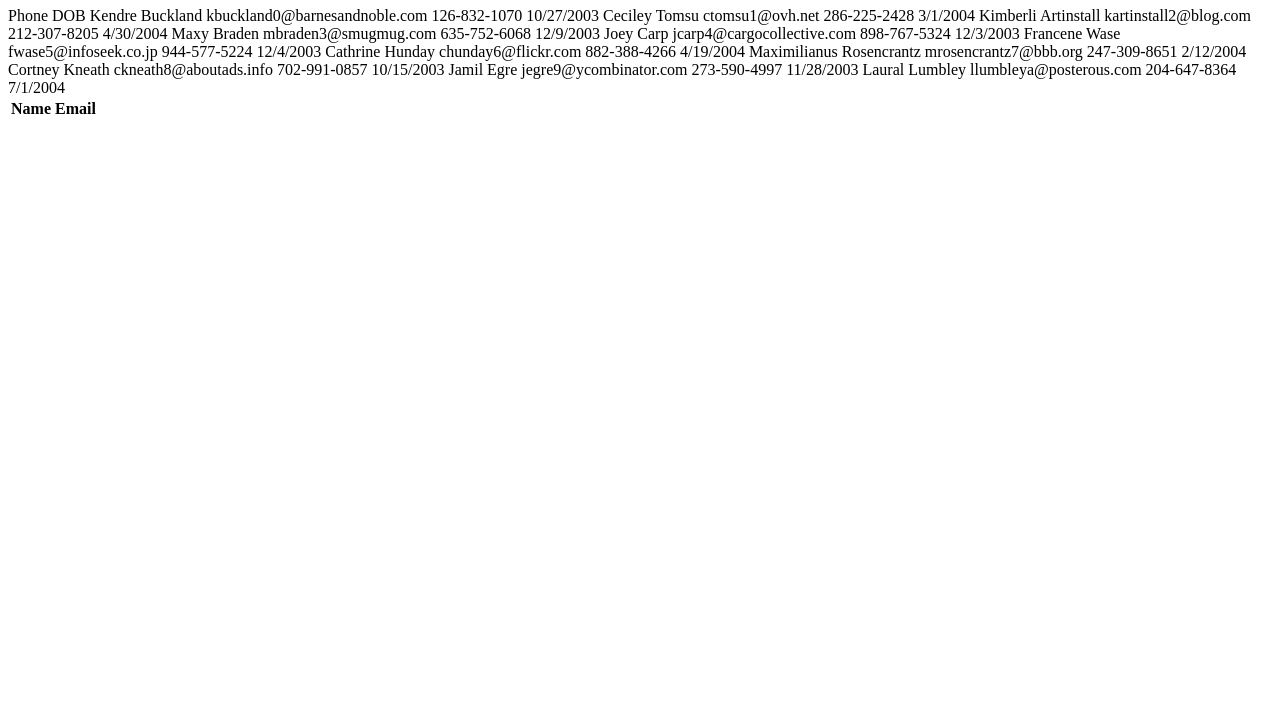
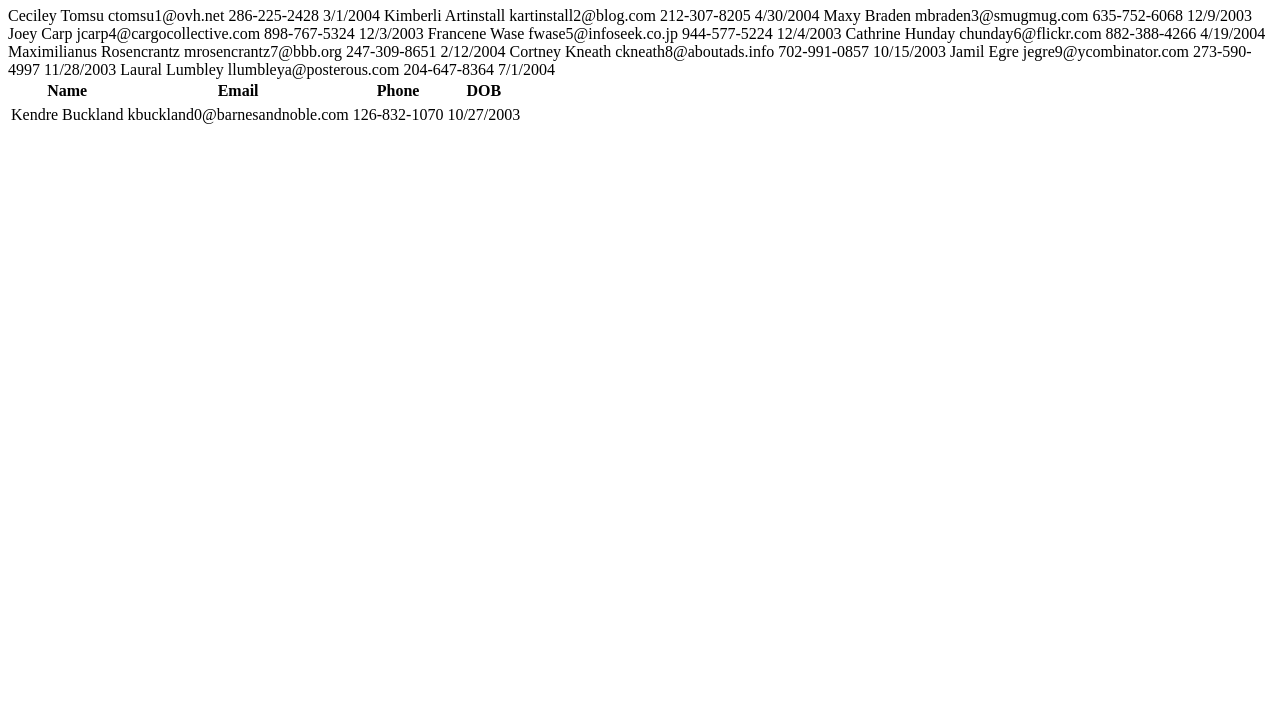
Before and after one commit to KTProg-2024/summer-camp-Jackandanumber, a plain HTML site: page index.html in a window 1280 px wide. Shown: the part 73-800 px from the top of the page. Drawn offline with Linux system fonts and the light colour scheme.

Commit message:
start of table

```diff
--- a/index.html
+++ b/index.html
@@ -9,8 +9,15 @@
 <h1> Camp Bobcat Team</h1>
 <table>
  <th>Name</th>
- <th>Email</th>	Phone	DOB
-Kendre Buckland	kbuckland0@barnesandnoble.com	126-832-1070	10/27/2003
+ <th>Email</th>
+ <th>Phone</th>
+ <th>DOB</th>
+ <tr>
+ </tr>
+ <td>Kendre Buckland</td>
+ <td>kbuckland0@barnesandnoble.com</td>
+ <td>126-832-1070</td>
+ <td>10/27/2003</td>
 Ceciley Tomsu	ctomsu1@ovh.net	286-225-2428	3/1/2004
 Kimberli Artinstall	kartinstall2@blog.com	212-307-8205	4/30/2004
 Maxy Braden	mbraden3@smugmug.com	635-752-6068	12/9/2003
```
